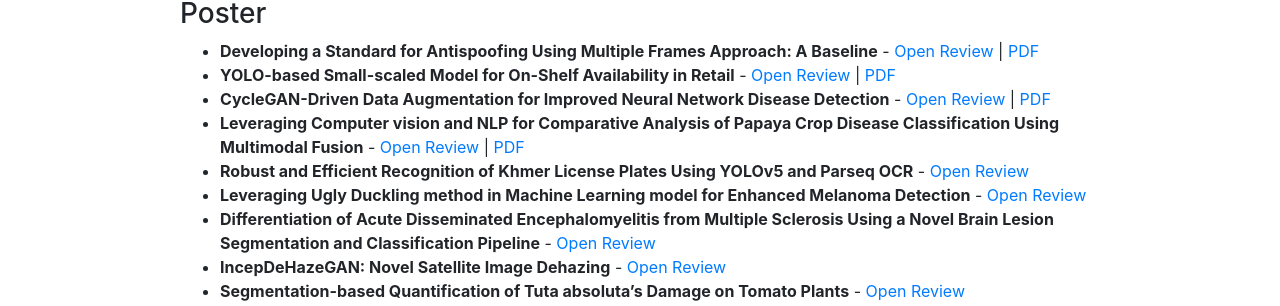
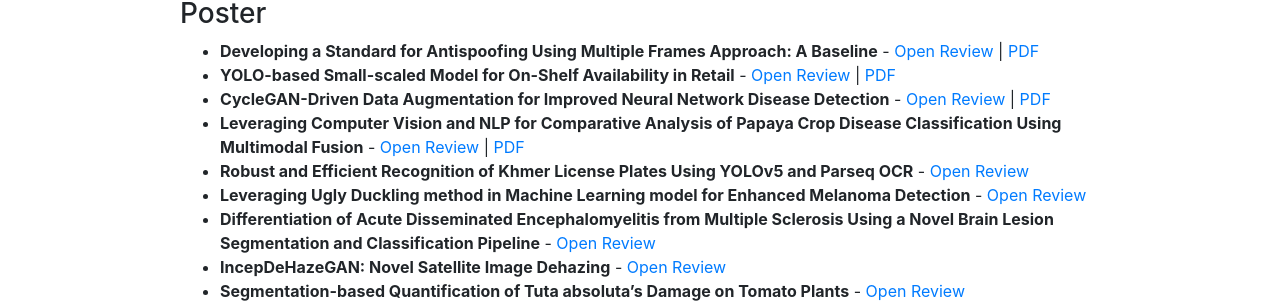
Before and after one commit to cv4dc/cv4dc.github.io, a Jekyll site: the page built from 2024/accepted-papers.md, in a window 1280 px wide. Shown: the part 554-860 px from the top of the page. Built offline with Jekyll 4.4.1, drawn with Linux system fonts in a browser that asks for light colours; nearby versions of some CDN libraries; part of the change alters nothing that is shown.

```diff
--- a/2024/accepted-papers.md
+++ b/2024/accepted-papers.md
@@ -13,12 +13,12 @@ title: Accepted Camera Ready Papers
       <li>
         <strong>Abnormality Detection in Medical Image Based on Visual-Language Model</strong>
         - <a href="https://openreview.net/forum?id=f5eR6Dh9v8" target="_blank">Open Review</a> |
-        <a href="{{site.url}}/files/2024/16.pdf" target="_blank">PDF</a>
+        <a href="{{site.url}}/files/2024/papers/16.pdf" target="_blank">PDF</a>
       </li>
       <li>
         <strong>iiANET: Inception Inspired Attention Hybrid Network for efficient Long-Range Dependency</strong>
         - <a href="https://openreview.net/forum?id=0hflIWFh5R" target="_blank">Open Review</a> |
-        <a href="{{site.url}}/files/2024/5.pdf" target="_blank">PDF</a>
+        <a href="{{site.url}}/files/2024/papers/5.pdf" target="_blank">PDF</a>
       </li>
       <li>
         <strong>Large-scale School Mapping using Weakly Supervised Deep Learning for Universal School Connectivity</strong>
@@ -31,22 +31,22 @@ title: Accepted Camera Ready Papers
       <li>
         <strong>Developing a Standard for Antispoofing Using Multiple Frames Approach: A Baseline</strong>
         - <a href="https://openreview.net/forum?id=lbpWDNGlDv" target="_blank">Open Review</a> |
-        <a href="{{site.url}}/files/2024/7.pdf" target="_blank">PDF</a>
+        <a href="{{site.url}}/files/2024/papers/7.pdf" target="_blank">PDF</a>
       </li>
       <li>
         <strong>YOLO-based Small-scaled Model for On-Shelf Availability in Retail</strong>
         - <a href="https://openreview.net/forum?id=qsue7DrfmG" target="_blank">Open Review</a> |
-        <a href="{{site.url}}/files/2024/9.pdf" target="_blank">PDF</a>
+        <a href="{{site.url}}/files/2024/papers/9.pdf" target="_blank">PDF</a>
       </li>
       <li>
         <strong>CycleGAN-Driven Data Augmentation for Improved Neural Network Disease Detection</strong>
         - <a href="https://openreview.net/forum?id=XHH3enakQw" target="_blank">Open Review</a> |
-        <a href="{{site.url}}/files/2024/18.pdf" target="_blank">PDF</a>
+        <a href="{{site.url}}/files/2024/papers/18.pdf" target="_blank">PDF</a>
       </li>
       <li>
-        <strong>Leveraging Computer vision and NLP for Comparative Analysis of Papaya Crop Disease Classification Using Multimodal Fusion</strong>
+        <strong>Leveraging Computer Vision and NLP for Comparative Analysis of Papaya Crop Disease Classification Using Multimodal Fusion</strong>
         - <a href="https://openreview.net/forum?id=h6P5X81cSS" target="_blank">Open Review</a> |
-        <a href="{{site.url}}/files/2024/24.pdf" target="_blank">PDF</a>
+        <a href="{{site.url}}/files/2024/papers/24.pdf" target="_blank">PDF</a>
       </li>
       <li>
         <strong>Robust and Efficient Recognition of Khmer License Plates Using YOLOv5 and Parseq OCR</strong>
```
